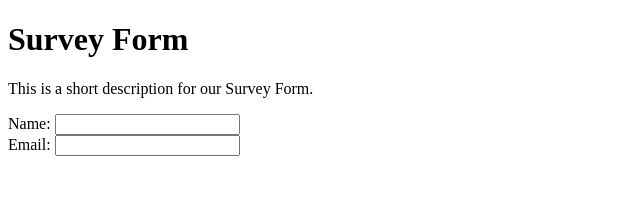
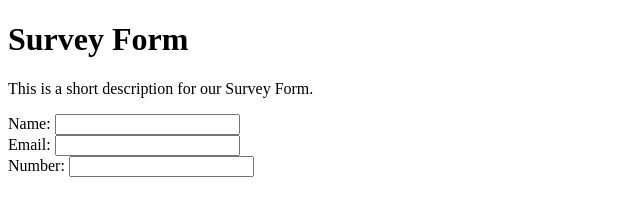
Before and after one commit to men32z/survey-form, a plain HTML site: page index.html in a window 1280 px wide. Shown: the whole page, without its empty margins (0-640 px from the left). Drawn offline with Linux system fonts and the light colour scheme.

Commit message:
steps 7 and 8

```diff
--- a/index.html
+++ b/index.html
@@ -17,7 +17,8 @@
 
     <form id="survey-form">
       <label>Name: </label><input type="text" id="name"><br/>
-      <label>Email: </label> <input type="email" id="email">
+      <label>Email: </label> <input type="email" id="email"><br/>
+      <label>Number: </label> <input type="number" id="number"><br/>
     </form>
     <script  src="js/index.js"></script>
   </body>
```
